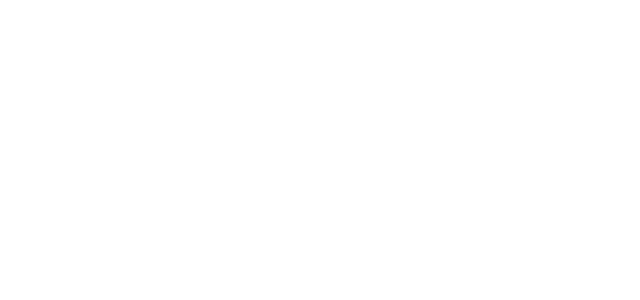
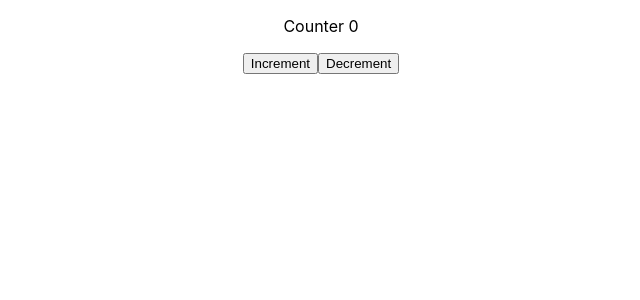
Before and after one commit to bertugmete/jest-enzyme, a React (Create React App) app: page / in a window 1280 px wide. Shown: the top 300 px of the page, without its empty margins (319-959 px from the left). Built offline with nearby package versions, Linux system fonts and the light colour scheme.

Commit message:
1- State Test Example

```diff
--- a/src/App.js
+++ b/src/App.js
@@ -1,10 +1,12 @@
-import './App.css';
+import './App.css'
+import Counter from './components/1- StateTest/counter'
 
 function App() {
   return (
     <div className="App">
+      <Counter />
     </div>
-  );
+  )
 }
 
-export default App;
+export default App
--- /dev/null
+++ b/src/components/1- StateTest/counter/index.js
@@ -0,0 +1,34 @@
+import React, { Component } from 'react'
+
+class Counter extends Component {
+  constructor(props) {
+    super(props)
+
+    this.state = {
+      count: 0
+    }
+  }
+
+  makeIncrementer = (amount) => () =>
+    this.setState((prevState) => ({ count: prevState.count + amount }))
+
+  handleOnIncrementClick = this.makeIncrementer(1)
+
+  handleOnDecrementClick = this.makeIncrementer(-1)
+
+  render() {
+    return (
+      <div>
+        <p>Counter {this.state.count}</p>
+        <button className="increment" onClick={this.handleOnIncrementClick}>
+          Increment
+        </button>
+        <button className="decrement" onClick={this.handleOnDecrementClick}>
+          Decrement
+        </button>
+      </div>
+    )
+  }
+}
+
+export default Counter
```
Also changed, not shown: 2 other files (tests, documents, lock files or other folders).
